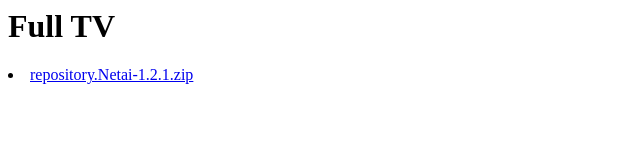
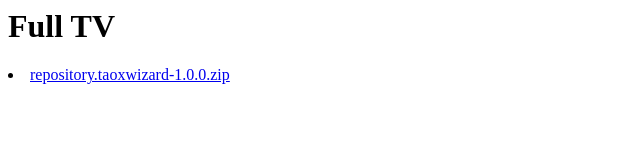
Before and after one commit to tiendaenlinea/taoxwizard, a plain HTML site: page index.html in a window 1280 px wide. Shown: the full height of the page, 0-640 px from the left. Drawn offline with Linux system fonts and the light colour scheme.

Commit message:
Update index.html

```diff
--- a/index.html
+++ b/index.html
@@ -3,6 +3,6 @@
  <h1>Full TV</h1>
  </head>
  <body>
-  <li><a href="repository.Netai-1.2.1.zip">repository.Netai-1.2.1.zip</a><td></td></li>
+  <li><a href="repository.taoxwizard-1.0.0.zip">repository.taoxwizard-1.0.0.zip</a><td></td></li>
   </ul>
 </body></html>
```
